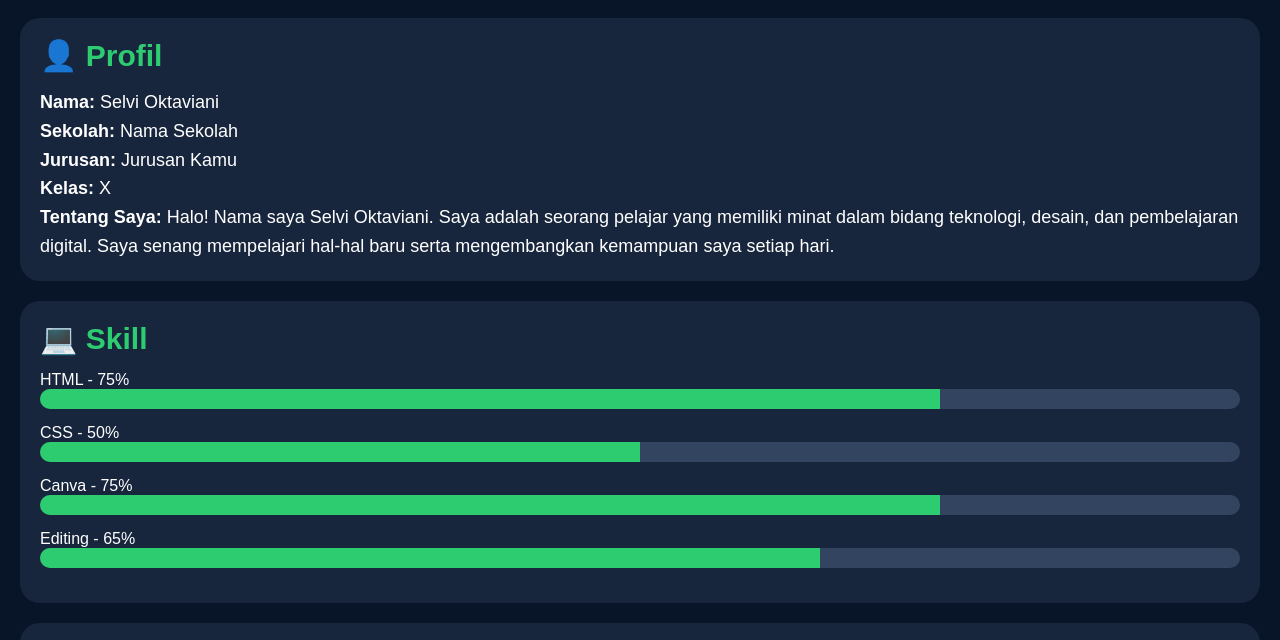
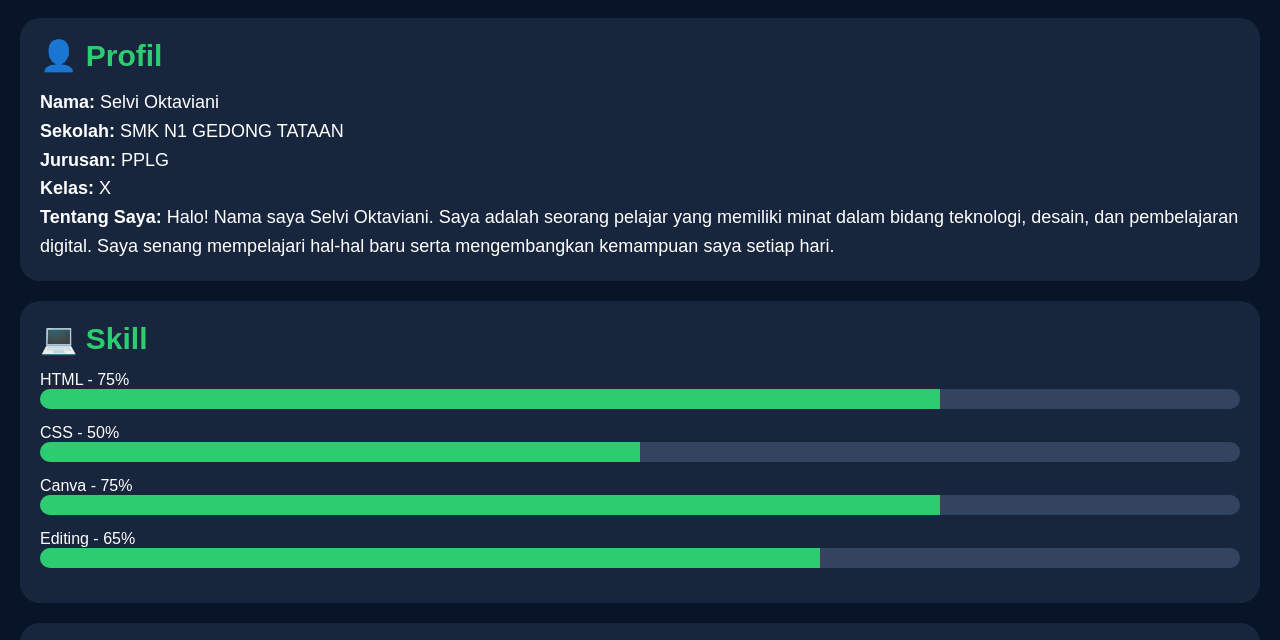
Before and after one commit to okctasel-eng/Porto-pribadi, a plain HTML site: page index.html in a window 1280 px wide. Shown: the part 162-802 px from the top of the page. Drawn offline with Linux system fonts and the light colour scheme.

Commit message:
Update school and major information in profile

```diff
--- a/index.html
+++ b/index.html
@@ -102,8 +102,8 @@ footer{
 <div class="card">
     <div class="judul">👤 Profil</div>
     <p><b>Nama:</b> Selvi Oktaviani</p>
-    <p><b>Sekolah:</b> Nama Sekolah</p>
-    <p><b>Jurusan:</b> Jurusan Kamu</p>
+    <p><b>Sekolah:</b> SMK N1 GEDONG TATAAN</p>
+    <p><b>Jurusan:</b> PPLG</p>
     <p><b>Kelas:</b> X</p>
     <p><b>Tentang Saya:</b> Halo! Nama saya Selvi Oktaviani. Saya adalah seorang pelajar yang memiliki minat dalam bidang teknologi, desain, dan pembelajaran digital. Saya senang mempelajari hal-hal baru serta mengembangkan kemampuan saya setiap hari.</p>
 </div>
```
